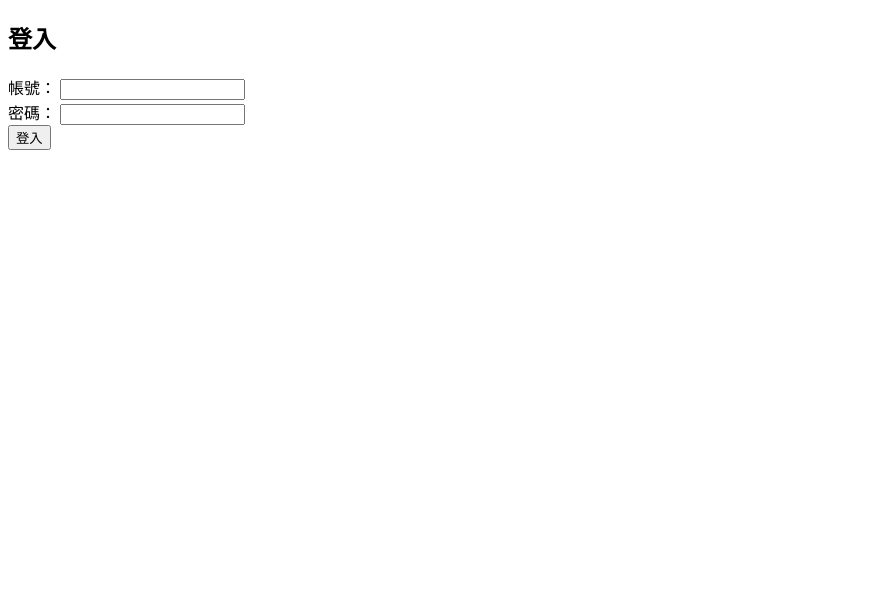
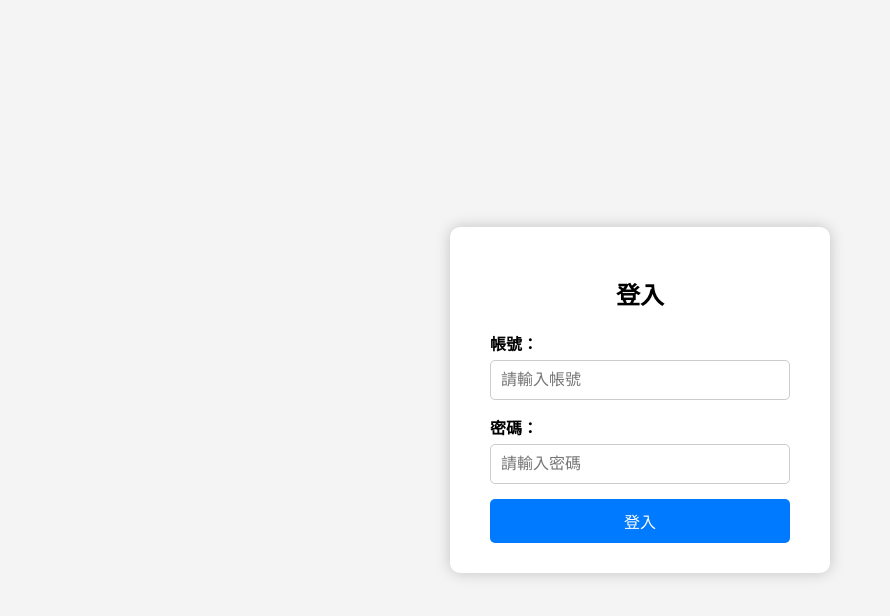
Before and after one commit to jhenyoulai/Game, a plain HTML site: page index.html in a window 1280 px wide. Shown: the whole page, without its empty margins (0-890 px from the left). Drawn offline with Linux system fonts and the light colour scheme.

Commit message:
Update index.html

```diff
--- a/index.html
+++ b/index.html
@@ -3,14 +3,82 @@
 <head>
 <meta charset="UTF-8">
 <title>登入</title>
+<style>
+    /* 整個頁面置中 */
+    body {
+        display: flex;
+        justify-content: center;
+        align-items: center;
+        height: 100vh;
+        margin: 0;
+        font-family: Arial, sans-serif;
+        background-color: #f4f4f4;
+    }
+
+    /* 登入表單框 */
+    .login-box {
+        background-color: white;
+        padding: 30px 40px;
+        border-radius: 10px;
+        box-shadow: 0 0 15px rgba(0,0,0,0.2);
+        text-align: center;
+        width: 300px;
+    }
+
+    /* 標題 */
+    .login-box h2 {
+        margin-bottom: 20px;
+    }
+
+    /* label 與 input */
+    label {
+        display: block;
+        margin-bottom: 5px;
+        font-weight: bold;
+        text-align: left;
+    }
+
+    input[type="text"],
+    input[type="password"] {
+        width: 100%;
+        padding: 10px;
+        margin-bottom: 15px;
+        border: 1px solid #ccc;
+        border-radius: 5px;
+        box-sizing: border-box;
+        font-size: 16px;
+    }
+
+    /* 登入按鈕 */
+    button {
+        width: 100%;
+        padding: 10px;
+        font-size: 16px;
+        background-color: #007bff;
+        color: white;
+        border: none;
+        border-radius: 5px;
+        cursor: pointer;
+        box-sizing: border-box;
+    }
+
+    button:hover {
+        background-color: #0056b3;
+    }
+</style>
 </head>
 <body>
-<h2>登入</h2>
-<label>帳號：</label>
-<input type="text" id="account"><br>
-<label>密碼：</label>
-<input type="password" id="password"><br>
-<button onclick="login()">登入</button>
+
+<div class="login-box">
+    <h2>登入</h2>
+    <label for="account">帳號：</label>
+    <input type="text" id="account" placeholder="請輸入帳號">
+
+    <label for="password">密碼：</label>
+    <input type="password" id="password" placeholder="請輸入密碼">
+
+    <button onclick="login()">登入</button>
+</div>
 
 <script>
 async function login() {
@@ -34,5 +102,6 @@ async function login() {
     }
 }
 </script>
+
 </body>
 </html>
```
